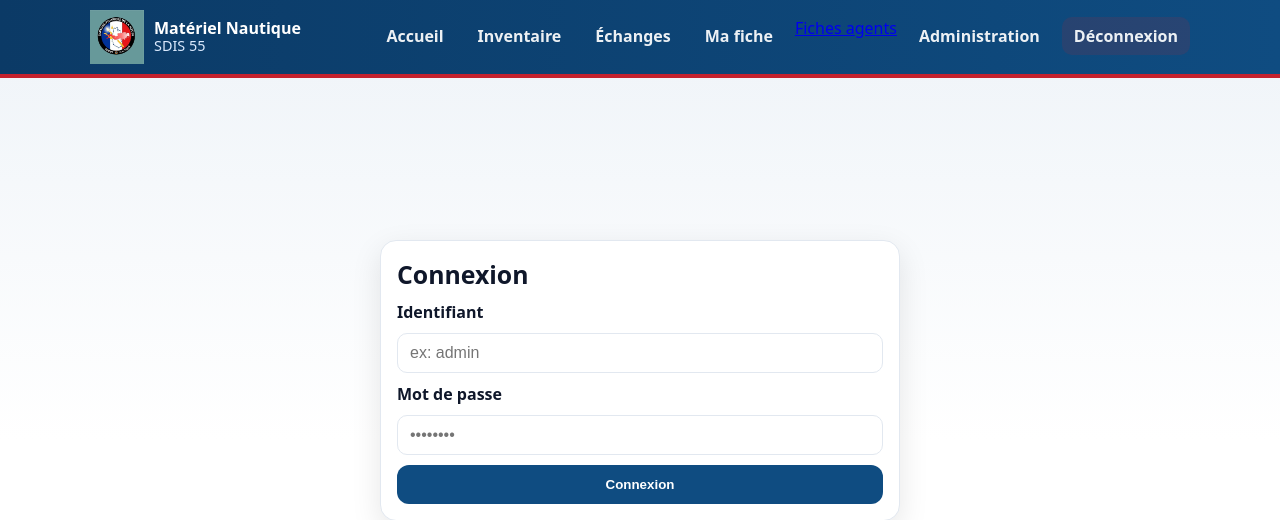
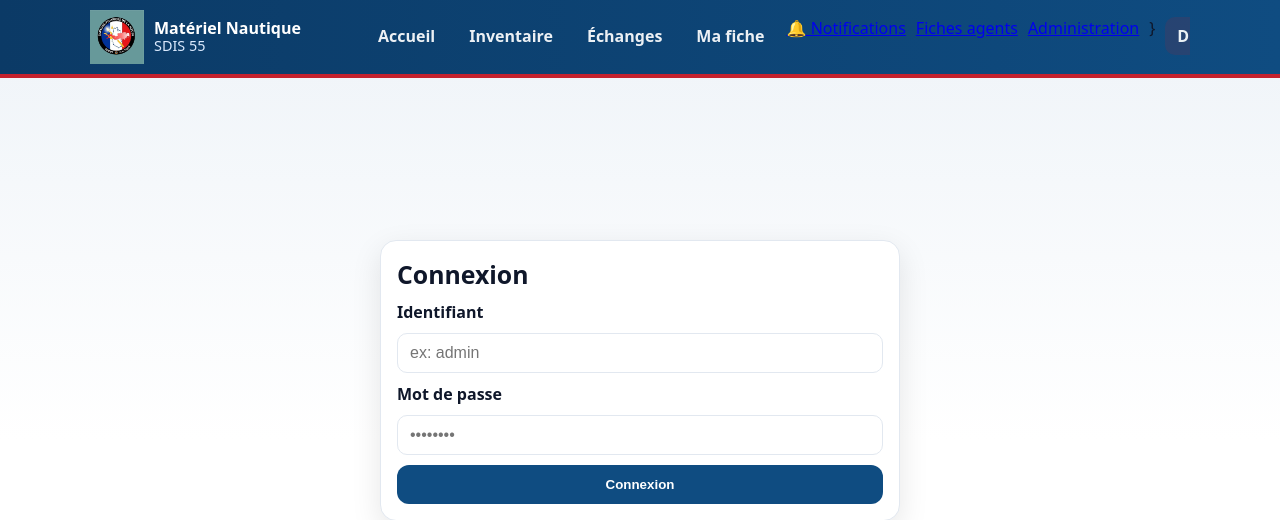
Before and after one commit to Tof55260/materiel-nautique-sdis55, a Flask app: page / in a window 1280 px wide. Shown: the top 520 px of the page. Run offline with Flask 3, Linux system fonts and the light colour scheme; the visitor is signed in with stand-in values (Sample User, id 1).

Commit message:
Update header.html

```diff
--- a/templates/header.html
+++ b/templates/header.html
@@ -14,10 +14,12 @@
       <a class="nav__link" href="{{ url_for('echanges') }}">Échanges</a>
       <a class="nav__link" href="{{ url_for('ma_fiche') }}">Ma fiche</a>
 
-      {% if session.get("role") == "Admin" %}
+{% if session.role == "Admin" %}
+<a href="{{ url_for('notifications') }}">🔔 Notifications</a>
 <a href="{{ url_for('fiches_agents') }}">Fiches agents</a>
-        <a class="nav__link" href="{{ url_for('admin_agents') }}">Administration</a>
-      {% endif %}
+<a href="{{ url_for('admin_agents') }}">Administration</a>
+{% endif %}
+}
 
       <a class="nav__link nav__link--danger" href="{{ url_for('logout') }}">Déconnexion</a>
     </nav>
```
